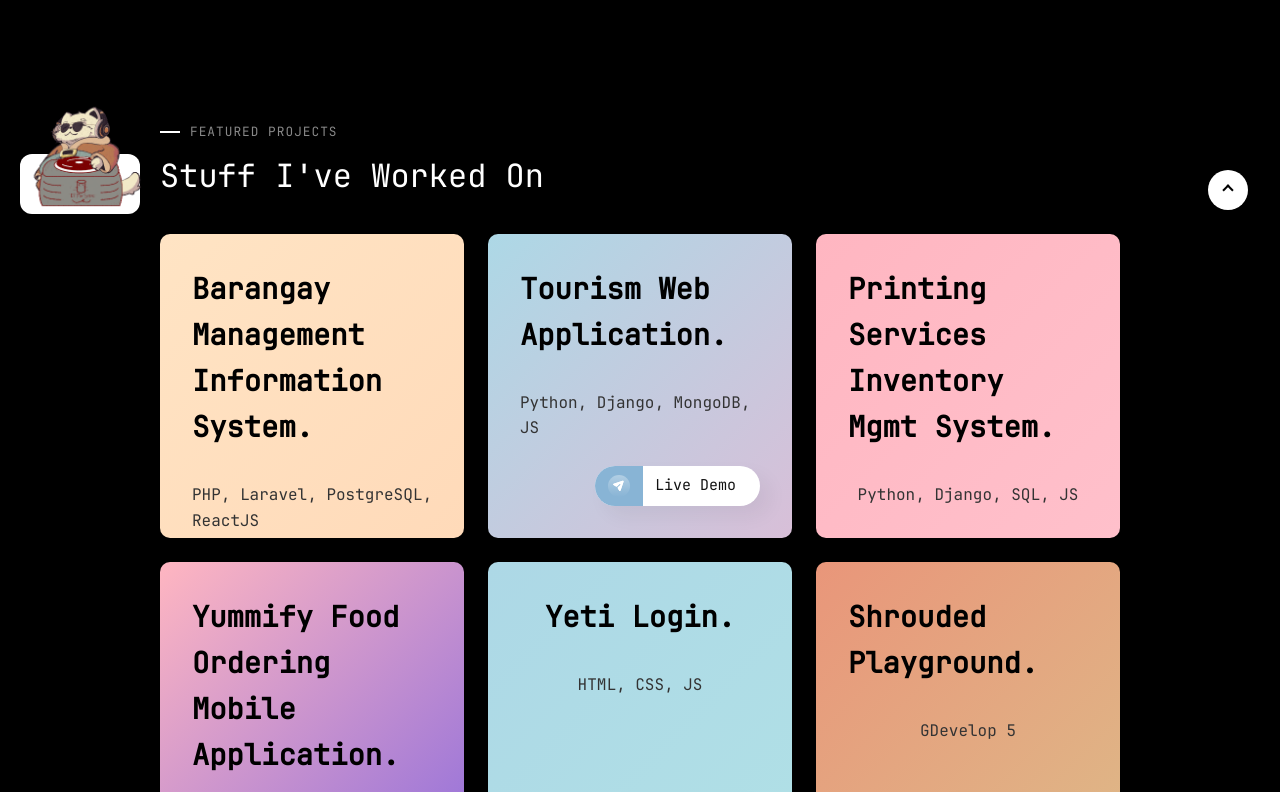
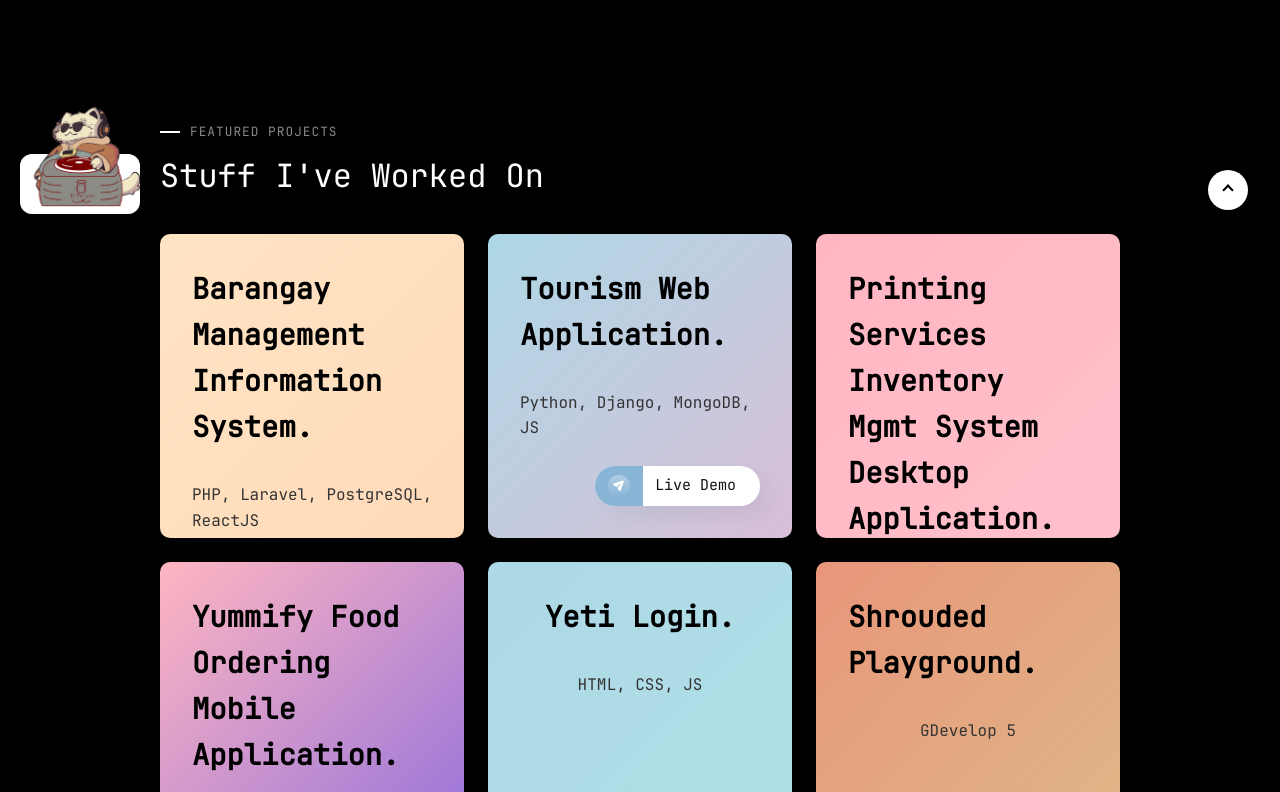
Before and after one commit to CMacan/project-portfolio, a Vue app: page / in a window 1280 px wide. Shown: the part 566-1358 px from the top of the page. Built offline with nearby package versions, Linux system fonts and the light colour scheme.

Commit message:
Printing Services

```diff
--- a/src/App.vue
+++ b/src/App.vue
@@ -426,8 +426,8 @@ const endDrag = () => {
           <!-- Project 3 -->
           <div class="project-card" style="background: linear-gradient(to bottom right, #ffb6c1, #ffc0cb);">
             <div class="project-content">
-              <h4>Printing Services Inventory Mgmt System.</h4>
-              <div class="tech-stack">Python, Django, SQL, JS</div>
+              <h4>Printing Services Inventory Mgmt System Desktop Application.</h4>
+              <div class="tech-stack">Python, PyQt5, SQL, JS</div>
               <a href="https://github.com/CMacan/MCAV-desktop-app" target="_blank" rel="noopener" class="live-demo-button button" style="--clr: #ff8ba3;" aria-label="Open Printing Services Inventory Management System live demo">
                 <span class="button-decor"></span>
                 <span class="button-content">
```
